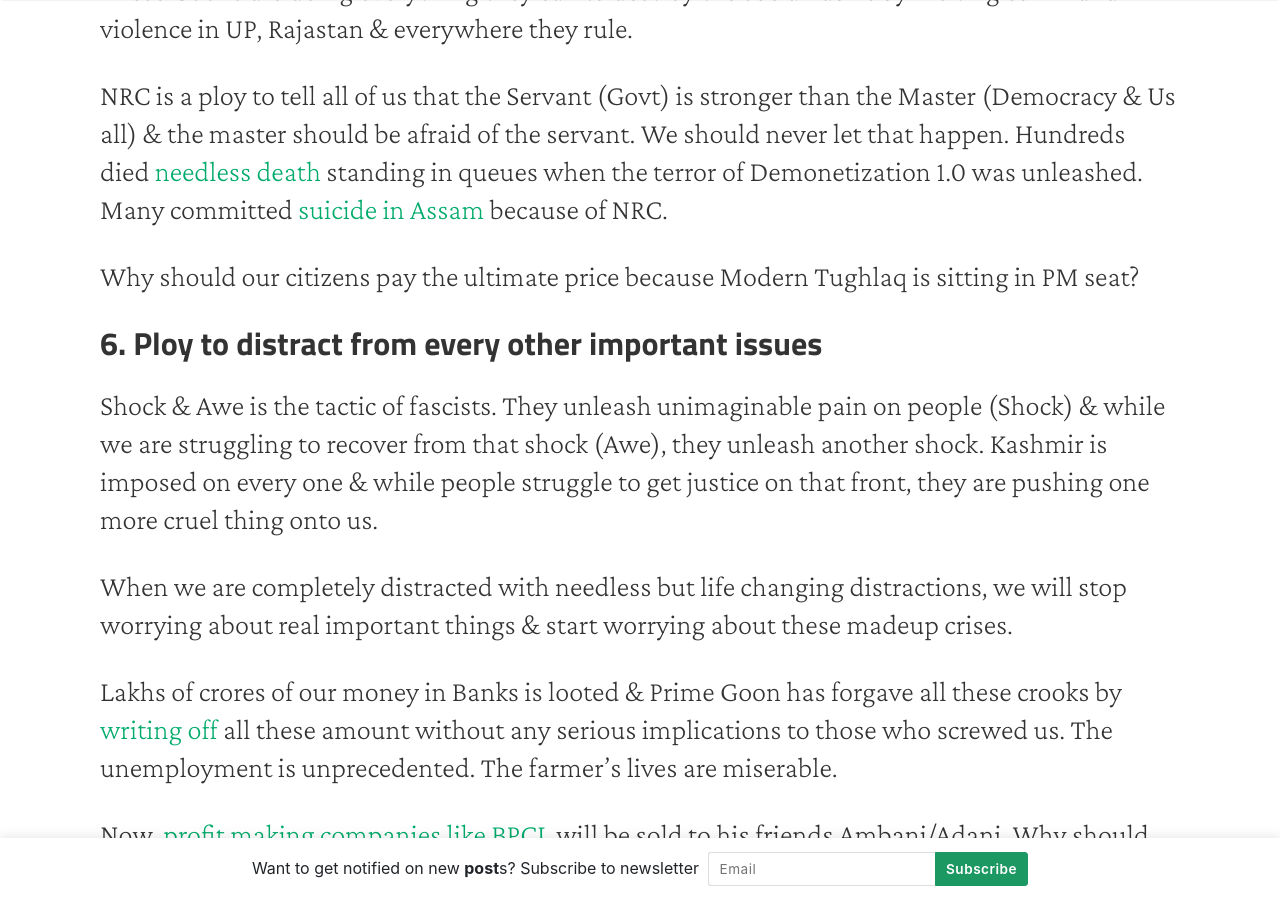
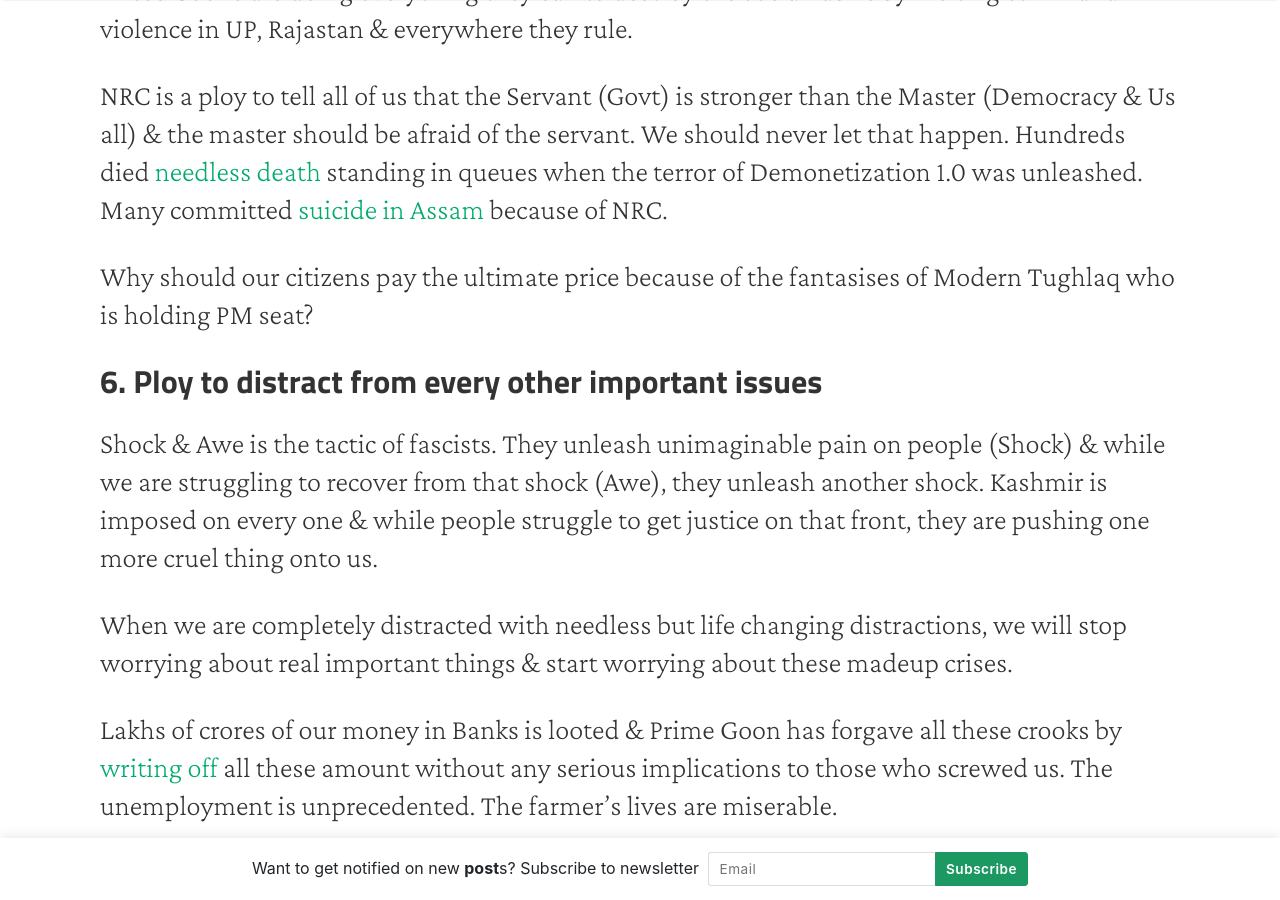
Before and after one commit to thekalinga/thekalinga.in, a Jekyll site: the page built from _posts/2019-11-24-why-fascist-nrc-should-be-opposed/2019-11-24-why-fascist-nrc-should-be-opposed.md, in a window 1280 px wide and 900 px high, scrolled down 4933 px. Built offline with Jekyll 4.4.1, drawn with Linux system fonts in a browser that asks for light colours; nearby versions of some CDN libraries.

Commit message:
fixed minor issue

```diff
--- a/_posts/2019-11-24-why-fascist-nrc-should-be-opposed/2019-11-24-why-fascist-nrc-should-be-opposed.md
+++ b/_posts/2019-11-24-why-fascist-nrc-should-be-opposed/2019-11-24-why-fascist-nrc-should-be-opposed.md
@@ -121,7 +121,7 @@ We should never let that happen.
 Hundreds died [needless death](https://www.forbes.com/sites/timworstall/2016/12/08/indias-demonetisation-kills-100-people-apparently-this-is-not-an-important-number/) standing in queues when the terror of Demonetization 1.0 was unleashed.
 Many committed [suicide in Assam](https://www.ndtv.com/india-news/man-declared-foreigner-dies-in-assam-family-refuses-to-accept-body-2116629) because of NRC.
 
-Why should our citizens pay the ultimate price because Modern Tughlaq is sitting in PM seat?
+Why should our citizens pay the ultimate price because of the fantasises of Modern Tughlaq who is holding PM seat?
 
 ## 6. Ploy to distract from every other important issues
 
```
